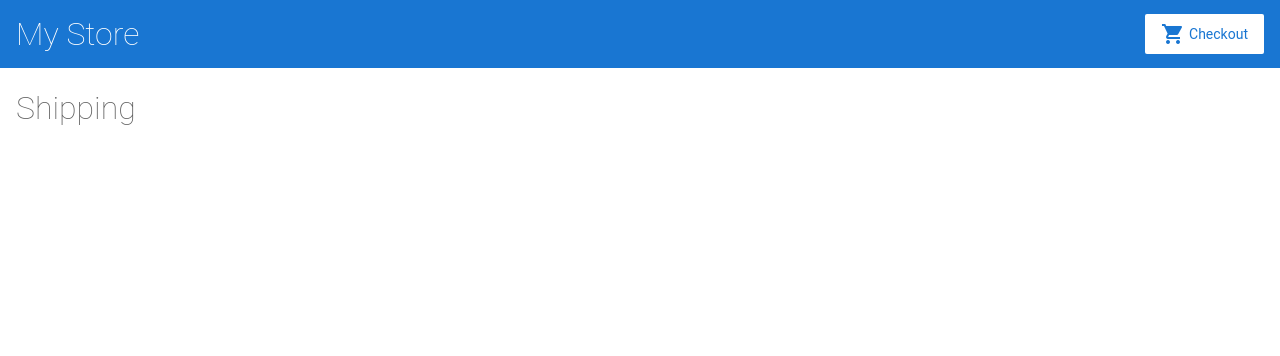
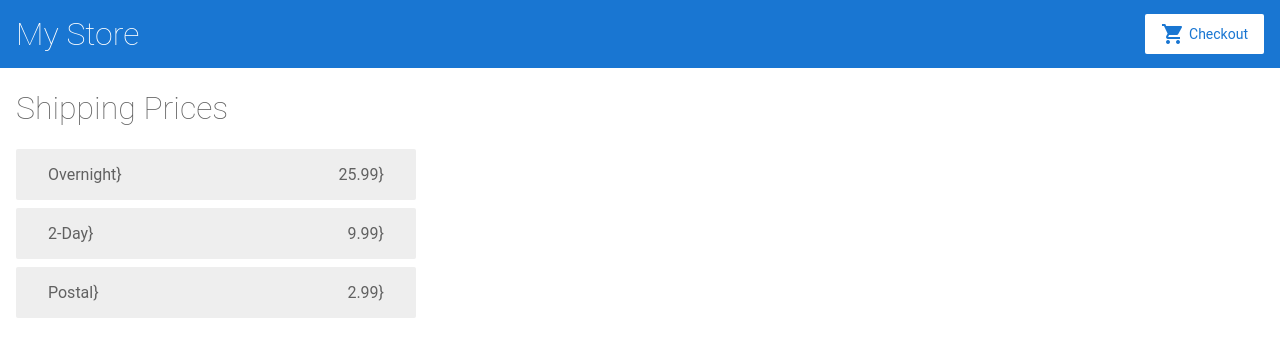
Before and after one commit to adellapo/adellapo-angular-learning, an Angular app: page /shipping in a window 1280 px wide. Shown: the top 356 px of the page. Built offline with nearby package versions, Linux system fonts and the light colour scheme.

Commit message:
2 files modified

```diff
--- a/src/app/shipping/shipping.component.html
+++ b/src/app/shipping/shipping.component.html
@@ -1 +1,6 @@
-<h1>Shipping</h1>
+<h1>Shipping Prices</h1>
+
+<div class="shipping-item" *ngFor="let sCost of shippingCosts | async">
+  <span>{{ sCost.type }}}</span>
+  <span>{{ sCost.price }}}</span>
+</div>
--- a/src/app/shipping/shipping.component.ts
+++ b/src/app/shipping/shipping.component.ts
@@ -1,4 +1,5 @@
 import { Component, OnInit } from '@angular/core';
+import { CartService } from '../cart.service';
 
 @Component({
   selector: 'app-shipping',
@@ -7,9 +8,13 @@ import { Component, OnInit } from '@angular/core';
 })
 export class ShippingComponent implements OnInit {
 
-  constructor() { }
+  constructor(private myCartService:CartService) { }
 
   ngOnInit() {
   }
 
+  // properties
+  // Shipping Costs
+  shippingCosts = this.myCartService.getShippingPrices();
+
 }
```
